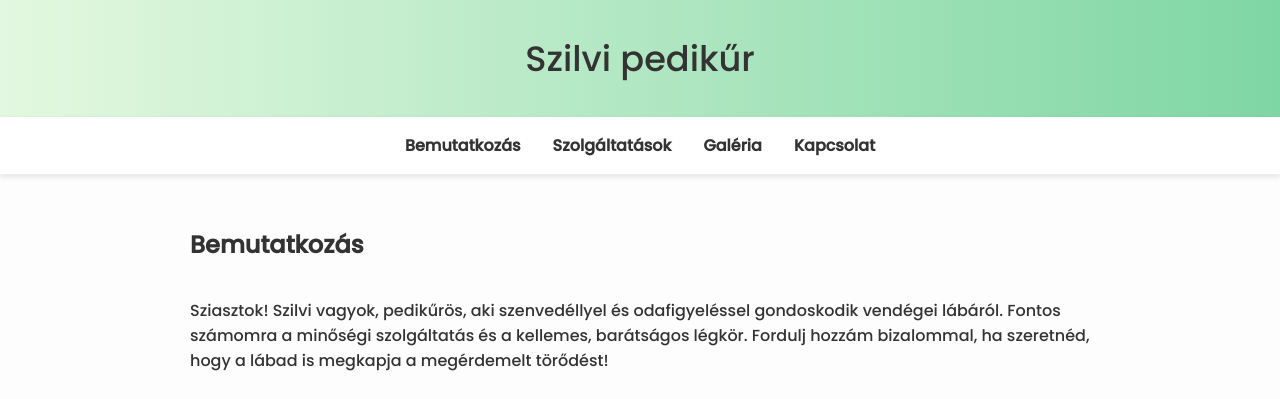
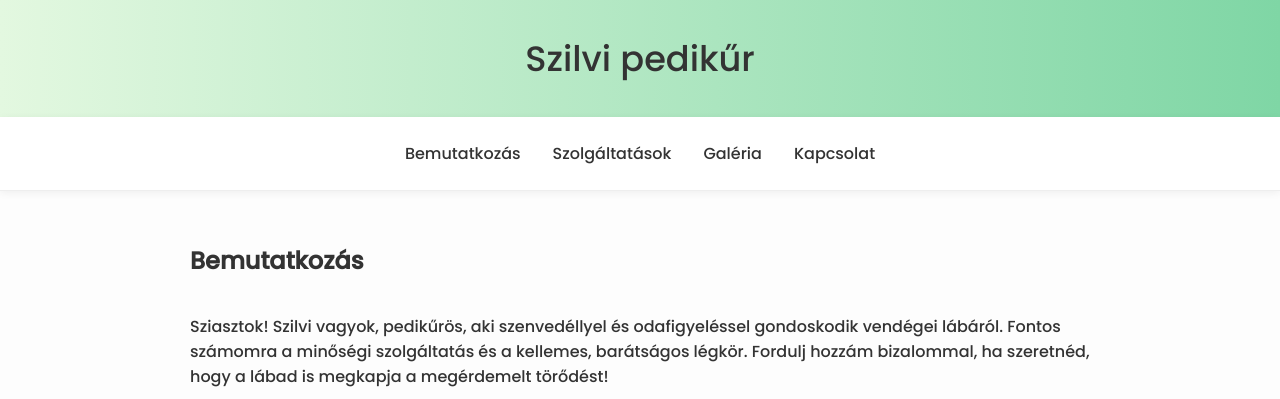
Before and after one commit to csokanandor95/pedicure_website, a plain HTML site: page main.html in a window 1280 px wide. Shown: the top 399 px of the page. Drawn offline with Linux system fonts and the light colour scheme.

Commit message:
Enhance navigation bar styles and hover effects
Refined the nav bar's padding, box-shadow, and link font weight. Added animated underline effect on nav links for improved interactivity and updated hover color handling for a more modern look.

```diff
--- a/styles.css
+++ b/styles.css
@@ -19,26 +19,44 @@ header h1 {
 }
 
 nav {
-      background-color: #ffffff;
+  background-color: #fff;
   display: flex;
   justify-content: center;
   gap: 2rem;
-      padding: 1rem;
+  padding: 1rem 2rem;
   border-bottom: 1px solid #eee;
   position: sticky;
   top: 0;
-      box-shadow: 0 2px 5px rgba(0,0,0,0.1);
+  box-shadow: 0 2px 8px rgba(0, 0, 0, 0.06);
   z-index: 1000;
 }
 
 nav a {
   text-decoration: none;
   color: #333;
-      font-weight: bold;
+  font-weight: 500;
+  padding: 0.5rem 0;
+  position: relative;
+  transition: color 0.3s ease;
+}
+
+nav a::after {
+  content: "";
+  position: absolute;
+  bottom: 0;
+  left: 0;
+  height: 2px;
+  width: 0%;
+  background-color: #7fd6a5;
+  transition: width 0.3s ease;
+}
+
+nav a:hover::after {
+  width: 100%;
 }
 
 nav a:hover {
-      color: #50c878 ;
+  color: #333;
 }
 
 section {
```
Lines whose indentation alone changed are shown as unchanged.
